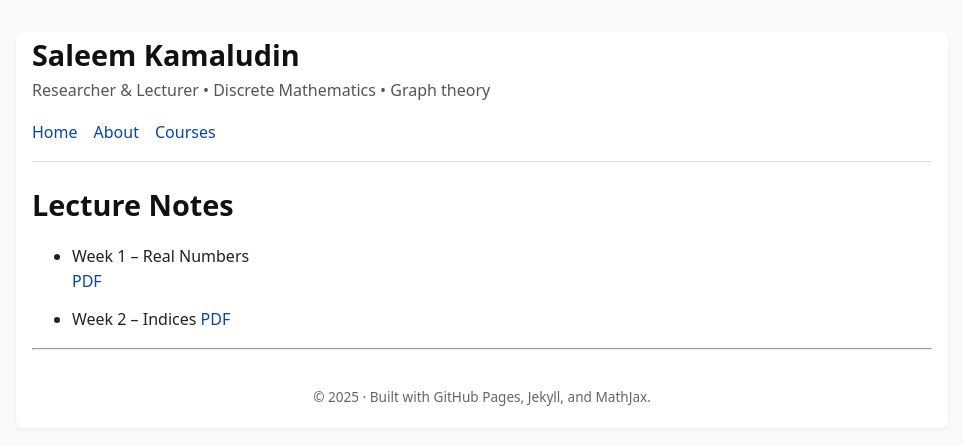
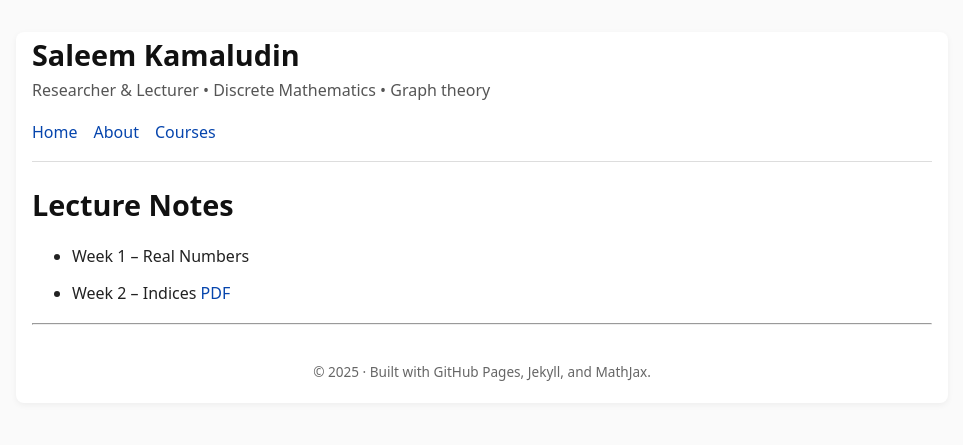
Before and after one commit to SaleemKamaludin/SaleemKamaludin.github.io, a Jekyll site: the page built from courses/math-1115/lecture-notes/index.md, in a window 1280 px wide. Shown: the top 445 px of the page, without its empty margins (158-1121 px from the left). Built offline with Jekyll 4.4.1, drawn with Linux system fonts in a browser that asks for light colours.

Commit message:
Update index.md

```diff
--- a/courses/math-1115/lecture-notes/index.md
+++ b/courses/math-1115/lecture-notes/index.md
@@ -7,7 +7,6 @@ permalink: /courses/math-1115/lecture-notes/
 # Lecture Notes
 
 - Week 1 – Real Numbers
-  [PDF]({{ '/assets/math-1115/lectures/week01-intro.pdf' | relative_url }})
 
 - Week 2 – Indices
   [PDF]({{ '/assets/math-1115/lectures/week02-topic.pdf' | relative_url }})
```
